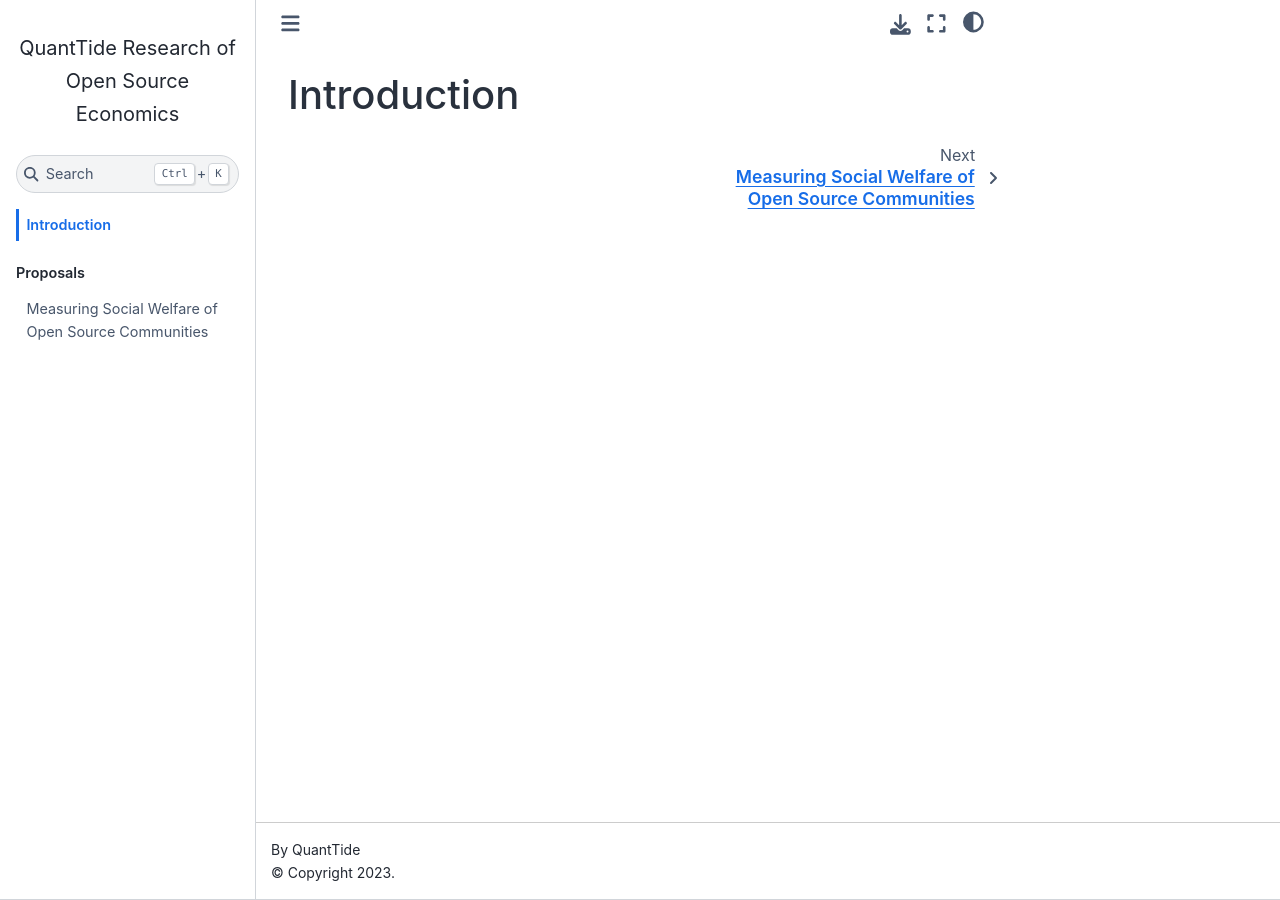
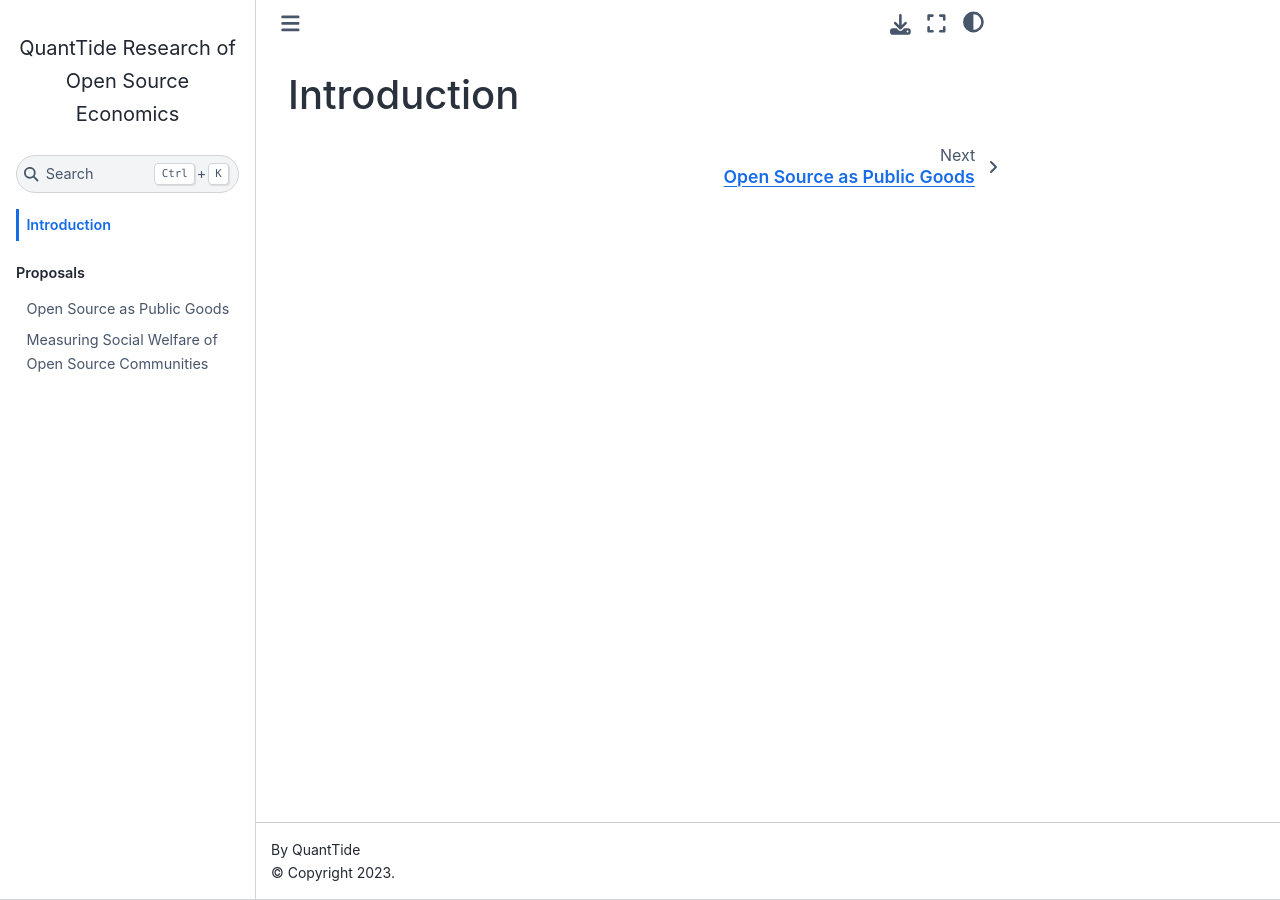
Before and after one commit to quanttide/quanttide-academic-research-of-cloud-computing-industries, a Jupyter Book: the page built from index.md, in a window 1280 px wide. Built offline with Jupyter Book 1.0.4 settings and Sphinx 7.4.7 and the Sphinx Book theme 1.1.4, drawn with Linux system fonts in a browser that asks for light colours.

Commit message:
feat(toc): add new proposal to toc

```diff
--- a/_toc.yml
+++ b/_toc.yml
@@ -3,4 +3,5 @@ root: index.md
 parts:
   - caption: Proposals
     chapters:
+      - file: proposals/open_source_as_public_goods.md
       - file: proposals/measuring_social_welfare.md
```
